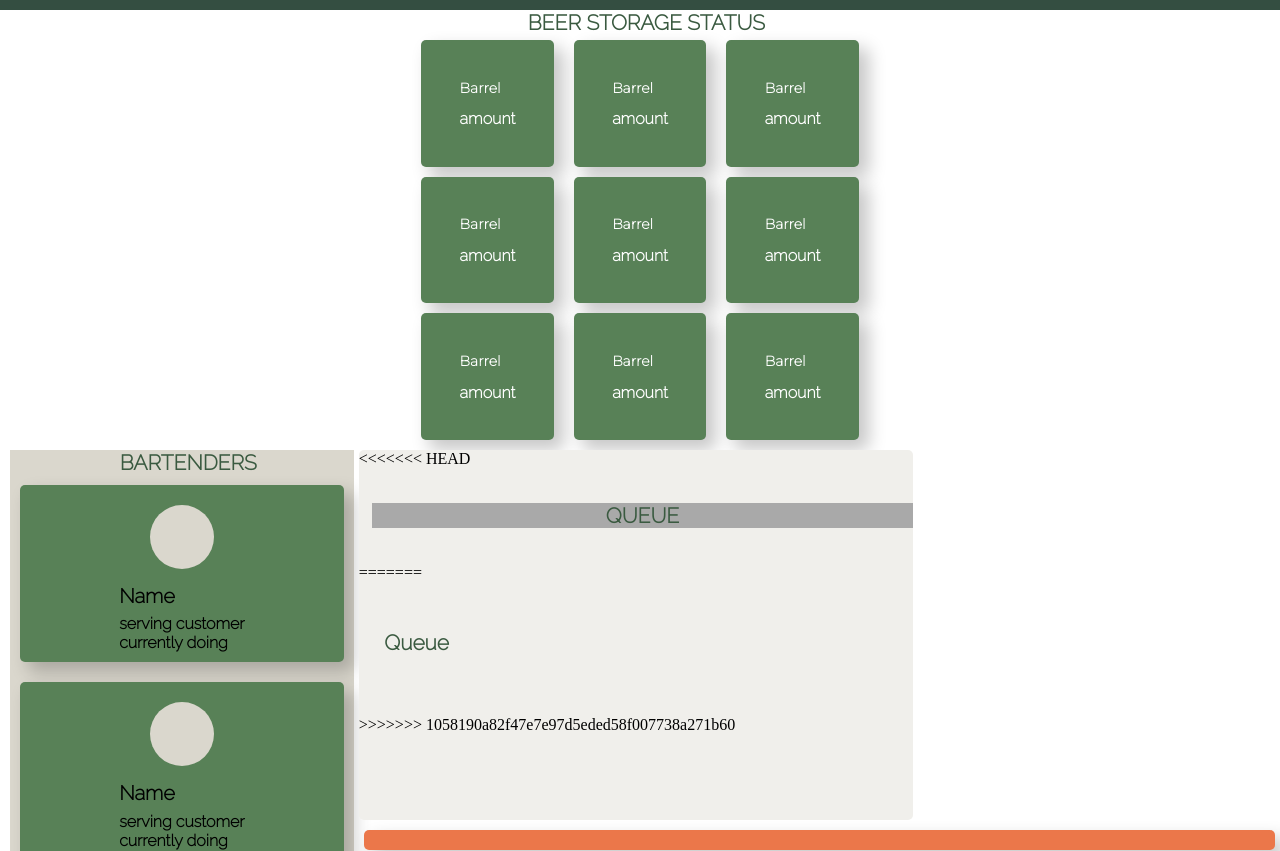
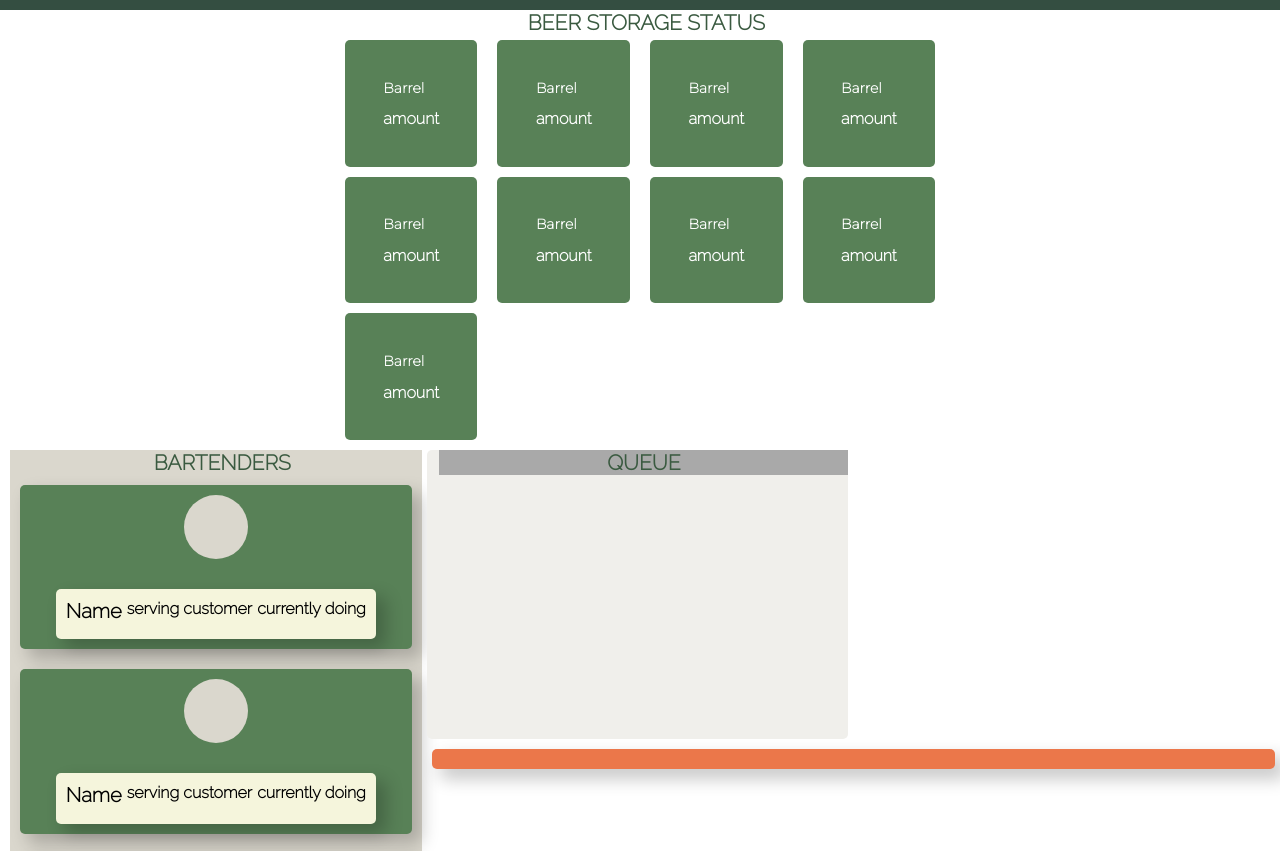
Before and after one commit to nira0101/foobar_dashboard, a website built with Vite: page index.html in a window 1280 px wide. Shown: the part 120-971 px from the top of the page. Built offline with nearby package versions, Linux system fonts and the light colour scheme; no server answers.

Commit message:
testing 3

```diff
--- a/index.html
+++ b/index.html
@@ -141,15 +141,9 @@
         </article>
 
         <article id="current_que_app">
-<<<<<<< HEAD
           <div>
               <h1 class="queue">Queue</h1>
           </div>
-=======
-
-              <h2 class="que">Queue</h2>
-
->>>>>>> 1058190a82f47e7e97d5eded58f007738a271b60
 
 
 
--- a/main.js
+++ b/main.js
@@ -44,7 +44,7 @@ function displayStorageData() {
   selector.forEach( () => {
       counter++
       document.querySelector(`#storage_amount_app .storage_unit_${counter} h3`).innerHTML =/* "Name: "  + */ globalData.storage[(counter-1)].name;
-      document.querySelector(`#storage_amount_app .storage_unit_${counter} h4`).innerHTML = /* "Amount: " + */ globalData.storage[(counter-1)].amount;
+      document.querySelector(`#storage_amount_app .storage_unit_${counter} h4`).innerHTML = "Amount: " + globalData.storage[(counter-1)].amount;
   })
 
 
--- a/sass/layout/_cards.scss
+++ b/sass/layout/_cards.scss
@@ -17,18 +17,21 @@
 .card_employ {
   display: flex;
   flex-direction: column;
-  justify-content: space-between;
+  justify-content: center;
   align-items: center;
   height: auto;
   margin: 10px;
   gap: 10px;
   background-color: rgb(245, 241, 237);
+  background-color: color.$secondary-color;
+  border-radius: 5px;
+  box-shadow: 9px 9px 17px 1px rgba(0, 0, 0, 0.22);
 }
 
 .storage_status {
   background-color: color.$secondary-color;
   margin: 5px 10px;
-  box-shadow: 9px 9px 17px 1px rgba(0, 0, 0, 0.22);
+
   display: flex;
   align-content: center;
   justify-content: center;
@@ -51,9 +54,9 @@
   border-radius: 50%;
   margin: 10px;
 }
-.card_employ /* > div */ {
+.card_employ > div {
   display: flex;
-  background-color: color.$secondary-color;
+  background-color: beige;
   padding: 10px;
   justify-content: center;
   align-content: center;
--- a/sass/layout/_grid.scss
+++ b/sass/layout/_grid.scss
@@ -2,7 +2,7 @@
 @use "../base/font";
 #wrapper {
   display: grid;
-  /* grid-template-columns: repeat(3, 1fr); */
+  grid-template-columns: repeat(3, 1fr);
   /*   grid-template-rows: -0.7fr 1.7fr; */
   /* gap: 6px 0px; */
   gap: 5px 5px;
@@ -41,7 +41,7 @@ header {
 
 .status_grid {
   display: grid;
-  grid-template-columns: repeat(3, 1fr);
+  grid-template-columns: repeat(4, 1fr);
   /*  grid-template-rows: repeat(3, 0.5fr); */
   gap: 0px 0px;
 
@@ -57,13 +57,13 @@ header {
   /*  grid-area: 2 / 1 / 4 / 2; */
 }
 #current_que_app {
-  /*  grid-area: 2 / 2 / 3 / 3; */
+  /* grid-area: 2 / 2 / 3 / 3; */
   display: grid;
   background-color: #f0efeb;
   border-radius: 5px;
 }
 #bar {
-  /*  grid-area: 3 / 2 / 4 / 3; */
+  grid-area: 3 / 2 / 4 / 3;
   margin: 5px;
   justify-content: space-between;
 }
@@ -72,6 +72,6 @@ header {
   /*  margin: auto; */
   display: grid;
   grid-template-columns: repeat(3, 1fr);
-  grid-template-rows: repeat(4, 1fr);
+  grid-template-rows: repeat(3, 1fr);
   gap: 5px 5px;
 }
```
